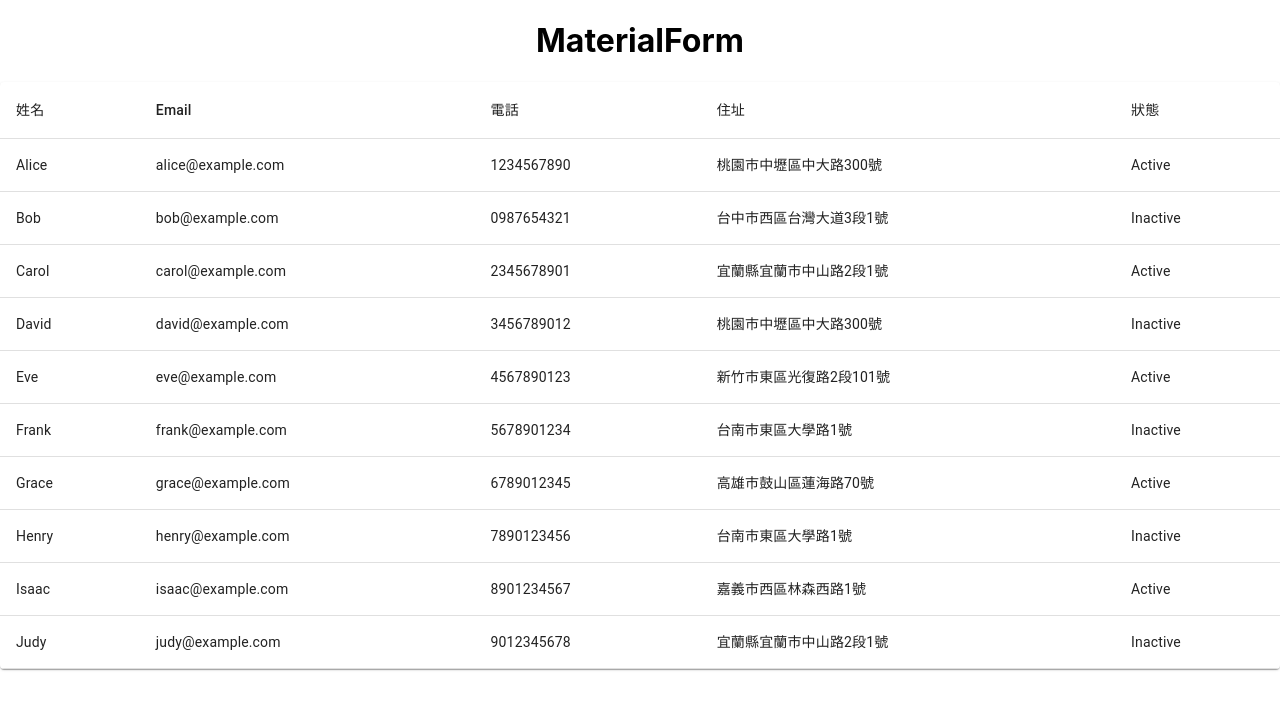
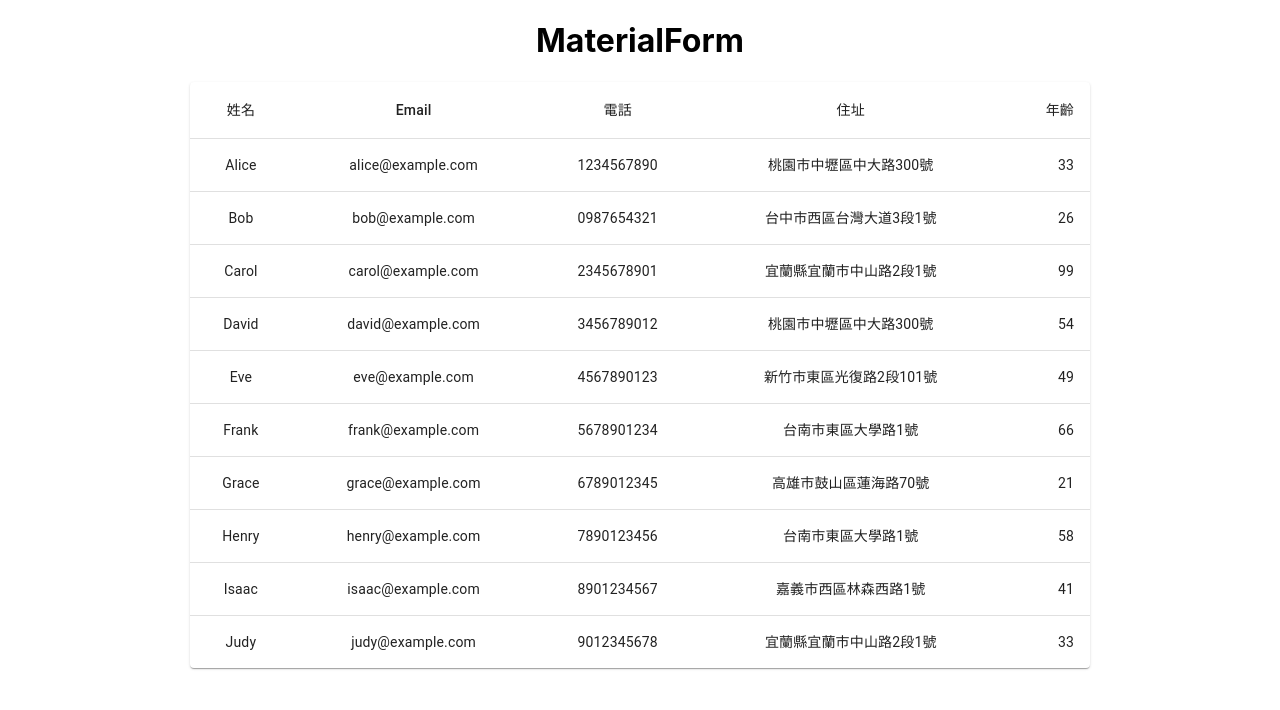
Before and after one commit to ehsun2000/practice-react, a React (Create React App) app: page / in a window 1280 px wide. Both pictures are taken after a click on the element "BootstrapForm". Shown: the top 710 px of the page. Built offline with nearby package versions, Linux system fonts and the light colour scheme.

Commit message:
layout adjustment

```diff
--- a/src/components/MaterialForm.js
+++ b/src/components/MaterialForm.js
@@ -8,7 +8,7 @@ const rows = [
     email: 'alice@example.com',
     phone: '1234567890',
     address: '桃園市中壢區中大路300號',
-      status: 'Active'
+    age: 33
   },
   {
     id: 2,
@@ -16,7 +16,7 @@ const rows = [
     email: 'bob@example.com',
     phone: '0987654321',
     address: '台中市西區台灣大道3段1號',
-      status: 'Inactive'
+    age: 26
   },
   {
     id: 3,
@@ -24,7 +24,7 @@ const rows = [
     email: 'carol@example.com',
     phone: '2345678901',
     address: '宜蘭縣宜蘭市中山路2段1號',
-      status: 'Active'
+    age: 99
   },
   {
     id: 4,
@@ -32,7 +32,7 @@ const rows = [
     email: 'david@example.com',
     phone: '3456789012',
     address: '桃園市中壢區中大路300號',
-      status: 'Inactive'
+    age: 54
   },
   {
     id: 5,
@@ -40,7 +40,7 @@ const rows = [
     email: 'eve@example.com',
     phone: '4567890123',
     address: '新竹市東區光復路2段101號',
-      status: 'Active'
+    age: 49
   },
   {
     id: 6,
@@ -48,7 +48,7 @@ const rows = [
     email: 'frank@example.com',
     phone: '5678901234',
     address: '台南市東區大學路1號',
-      status: 'Inactive'
+    age: 66
   },
   {
     id: 7,
@@ -56,7 +56,7 @@ const rows = [
     email: 'grace@example.com',
     phone: '6789012345',
     address: '高雄市鼓山區蓮海路70號',
-      status: 'Active'
+    age: 21
   },
   {
     id: 8,
@@ -64,7 +64,7 @@ const rows = [
     email: 'henry@example.com',
     phone: '7890123456',
     address: '台南市東區大學路1號',
-      status: 'Inactive'
+    age: 58
   },
   {
     id: 9,
@@ -72,7 +72,7 @@ const rows = [
     email: 'isaac@example.com',
     phone: '8901234567',
     address: '嘉義市西區林森西路1號',
-      status: 'Active'
+    age: 41
   },
   {
     id: 10,
@@ -80,32 +80,38 @@ const rows = [
     email: 'judy@example.com',
     phone: '9012345678',
     address: '宜蘭縣宜蘭市中山路2段1號',
-      status: 'Inactive'
+    age: 33
   }
 ];
 
+const getAlignment = (value) => {
+  return typeof value === 'number' ? 'right' : 'center';
+};
 
 const MaterialForm = () =>
   <form>
     <TableContainer component={Paper}>
-            <Table aria-label="simple table">
+      <Table sx={{ minWidth: 650 }} aria-label="simple table">
         <TableHead>
           <TableRow>
-                        <TableCell>姓名</TableCell>
-                        <TableCell>Email</TableCell>
-                        <TableCell>電話</TableCell>
-                        <TableCell>住址</TableCell>
-                        <TableCell>狀態</TableCell>
+            <TableCell variant="head" align="center">姓名</TableCell>
+            <TableCell variant="head" align="center">Email</TableCell>
+            <TableCell variant="head" align="center">電話</TableCell>
+            <TableCell variant="head" align="center">住址</TableCell>
+            <TableCell variant="head" align="right">年齡</TableCell>
           </TableRow>
         </TableHead>
         <TableBody>
           {rows.map((row) => (
-                        <TableRow key={row.id}>
-                            <TableCell>{row.name}</TableCell>
-                            <TableCell>{row.email}</TableCell>
-                            <TableCell>{row.phone}</TableCell>
-                            <TableCell>{row.address}</TableCell>
-                            <TableCell>{row.status}</TableCell>
+            <TableRow
+                key={row.id}
+                sx={{ '&:last-child td, &:last-child th': { border: 0 } }}
+              >
+              <TableCell align={getAlignment(row.name)} variant="body">{row.name}</TableCell>
+              <TableCell align={getAlignment(row.email)} variant="body">{row.email}</TableCell>
+              <TableCell align={getAlignment(row.phone)} variant="body">{row.phone}</TableCell>
+              <TableCell align={getAlignment(row.address)} variant="body">{row.address}</TableCell>
+              <TableCell align={getAlignment(row.age)} variant="body">{row.age}</TableCell>
             </TableRow>
           ))}
         </TableBody>
--- a/src/pages/HomePage.js
+++ b/src/pages/HomePage.js
@@ -16,7 +16,9 @@ const HomePage = () =>
 <h1 onClick={toggleMode} style={{ textAlign: 'center', cursor: 'pointer' }}>
 {mode ? 'BootstrapForm' : 'MaterialForm'}
 </h1>
+<div style={{width: '900px', margin: 'auto'}}>
 {mode ? <BootstrapForm /> : <MaterialForm />}
+</div>
 </div>
 );
 }
```
Lines whose indentation alone changed are shown as unchanged.
